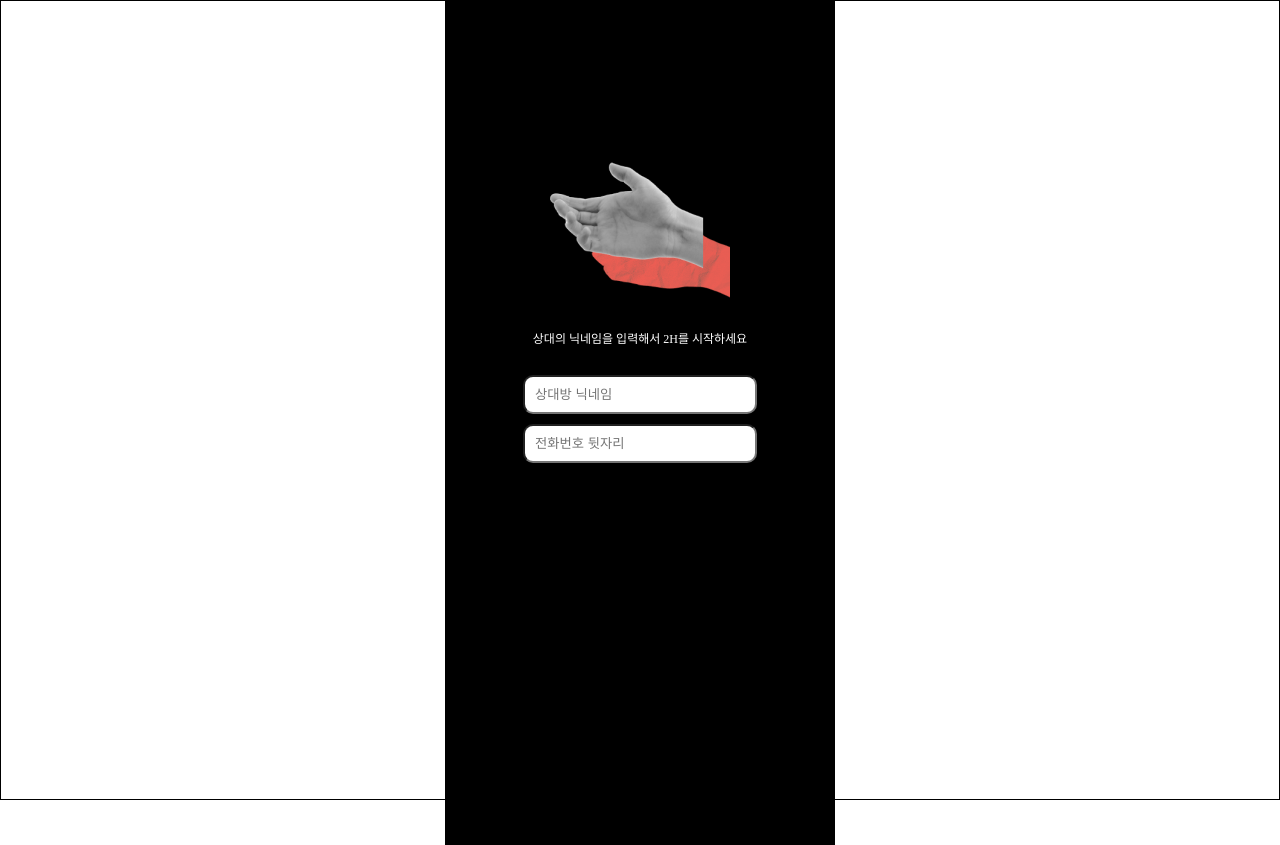
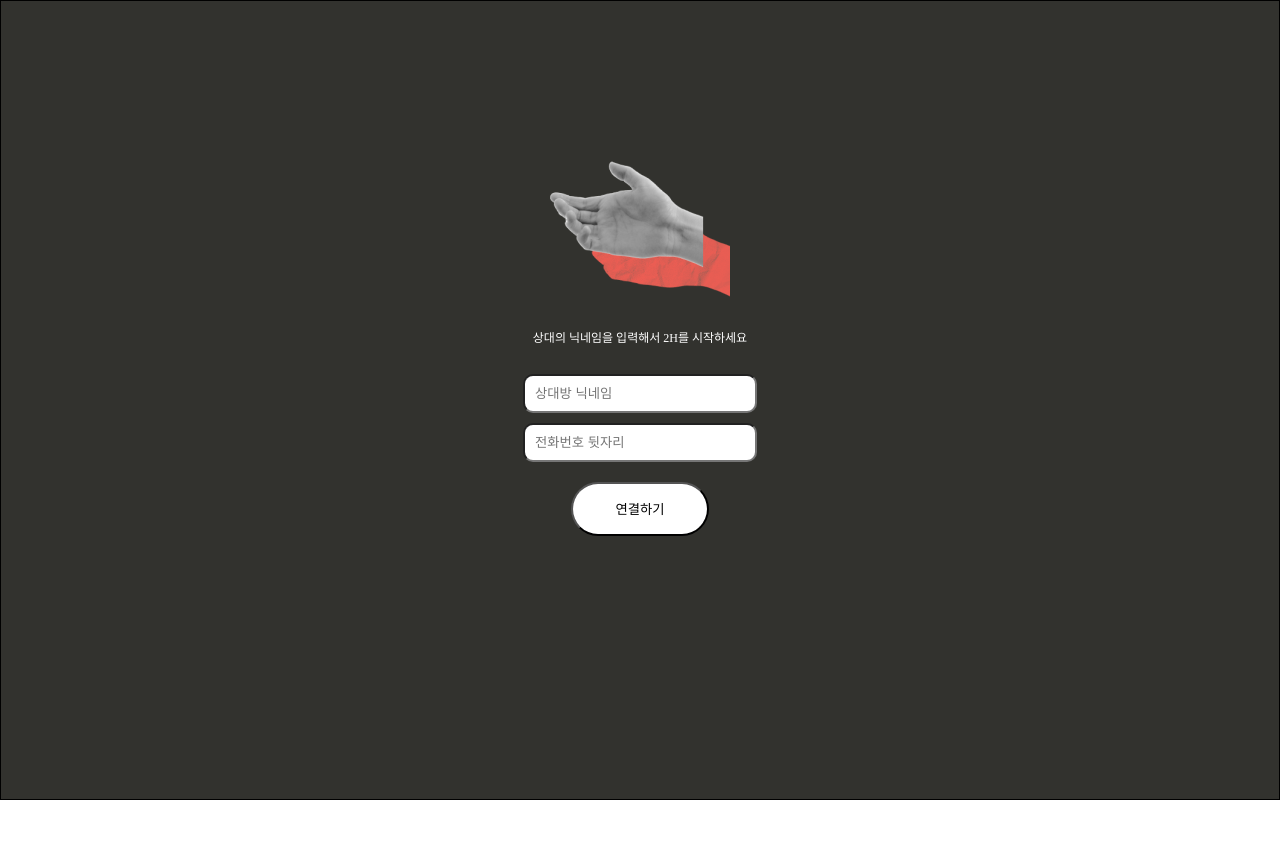
Before and after one commit to 31th-Sopkathon-Named/sopkathon-client, a React (Create React App) app: page /pair in a window 1280 px wide. After the commit the page ends 800 px from the top, so only its background shows below. Built offline with nearby package versions, Linux system fonts and the light colour scheme.

Commit message:
Feat: 서버 코드 구현

```diff
--- a/src/App.js
+++ b/src/App.js
@@ -1,7 +1,6 @@
 import React from 'react';
 import { RecoilRoot } from 'recoil';
 import { ThemeProvider } from 'styled-components';
-import Container from './components/common/Container';
 import Router from './pages/Router';
 import GlobalStyle from './styles/globalStyle';
 import theme from './styles/theme';
@@ -18,9 +17,7 @@ export default function App() {
     <RecoilRoot>
       <GlobalStyle />
       <ThemeProvider theme={theme}>
-        <Container>
-          <Router />
-        </Container>
+        <Router />
       </ThemeProvider>
     </RecoilRoot>
   );
--- a/src/pages/Home.jsx
+++ b/src/pages/Home.jsx
@@ -4,7 +4,7 @@ import { userAPI, matchAPI, evaluateAPI } from '../core/api/userAPI';
 import styled from 'styled-components';
 
 import { ReactComponent as MainLogo } from '../assets/logos/mainLogo.svg';
-import ClockImg from '../assets/images/clock.png';
+import ClockImg from '../assets/images/miniClock.png';
 
 // import Container from '../components/common/Container';
 import Button from '../components/common/Button';
@@ -37,7 +37,7 @@ export default function Home() {
 
 const StyledContainer = styled.section`
   /* background-image: url('../assets/images/backgroundImg.png'); */
-  background-color: black;
+  background-color: #32322e;
   text-align: center;
   padding-top: 143px;
   height: 100vh;
--- a/src/pages/My.jsx
+++ b/src/pages/My.jsx
@@ -1,9 +1,27 @@
-import React from 'react';
+import React, { useState } from 'react';
+import { useNavigate } from 'react-router-dom';
 import styled from 'styled-components';
 
+import { userAPI } from '../core/api/userAPI';
+
+import Button from '../components/common/Button';
 import icon_clock from '../assets/images/clock.png';
 
 export default function My() {
+  const navigate = useNavigate();
+  const [nickName, setNickName] = useState('');
+  const [phoneNum, setPhoneNum] = useState('');
+  const handleNickNameInput = (e) => {
+    setNickName(e.target.value);
+  };
+  const handlePhoneNumInput = (e) => {
+    setPhoneNum(e.target.value);
+  };
+
+  const handleClickLoginButton = () => {
+    userAPI(nickName, phoneNum);
+    navigate('/pair');
+  };
   return (
     <div>
       <Wrapper>
@@ -11,10 +29,11 @@ export default function My() {
           <IconClock src={icon_clock} alt="clock" />
         </ClockWrapper>
         <InputBox>
-          <p>상대의 닉네임을 입력해서 2H를 시작하세요</p>
-          <MyNickName placeholder="닉네임" />
-          <MyNum placeholder="전화번호 뒷자리" />
+          <p>상대에게 보일 닉네임을 입력해서 2H를 시작하세요</p>
+          <MyNickName onChange={handleNickNameInput} placeholder="닉네임" />
+          <MyNum onChange={handlePhoneNumInput} placeholder="전화번호 뒷자리" />
         </InputBox>
+        <Button text="로그인" enabled={true} onClick={handleClickLoginButton} />
       </Wrapper>
     </div>
   );
@@ -22,10 +41,9 @@ export default function My() {
 
 const Wrapper = styled.div`
   border: solid 1px black;
-  height: 844px;
-  width: 390px;
+  height: 100vh;
   text-align: center;
-  background-color: black;
+  background-color: #32322e;
   margin: 0 auto;
 
   p {
@@ -59,4 +77,5 @@ const InputBox = styled.div`
   display: flex;
   flex-direction: column;
   gap: 10px;
+  margin-bottom: 20px;
 `;
--- a/src/pages/Pair.jsx
+++ b/src/pages/Pair.jsx
@@ -1,9 +1,26 @@
-import React from 'react';
+import React, { useState } from 'react';
 import styled from 'styled-components';
+import { useNavigate } from 'react-router-dom';
+import { matchAPI } from '../core/api/userAPI';
 
+import Button from '../components/common/Button';
 import icon_hand from '../assets/images/hand.png';
 
 export default function My() {
+  const navigate = useNavigate();
+  const [nickName, setNickName] = useState('');
+  const [phoneNum, setPhoneNum] = useState('');
+  const handleNickNameInput = (e) => {
+    setNickName(e.target.value);
+  };
+  const handlePhoneNumInput = (e) => {
+    setPhoneNum(e.target.value);
+  };
+
+  const handleClickConnectButton = () => {
+    matchAPI(nickName, phoneNum);
+    navigate('/question/1');
+  };
   return (
     <div>
       <Wrapper>
@@ -12,9 +29,10 @@ export default function My() {
         </ClockWrapper>
         <InputBox>
           <p>상대의 닉네임을 입력해서 2H를 시작하세요</p>
-          <MyNickName placeholder="상대방 닉네임" />
-          <MyNum placeholder="전화번호 뒷자리" />
+          <MyNickName onChange={handleNickNameInput} placeholder="상대방 닉네임" />
+          <MyNum onChange={handlePhoneNumInput} placeholder="전화번호 뒷자리" />
         </InputBox>
+        <Button text="연결하기" enabled={true} onClick={handleClickConnectButton} />
       </Wrapper>
     </div>
   );
@@ -22,10 +40,9 @@ export default function My() {
 
 const Wrapper = styled.div`
   border: solid 1px black;
-  height: 844px;
-  width: 390px;
+  height: 100vh;
   text-align: center;
-  background-color: black;
+  background-color: #32322e;
   margin: 0 auto;
 
   p {
@@ -59,4 +76,5 @@ const InputBox = styled.div`
   display: flex;
   flex-direction: column;
   gap: 10px;
+  margin-bottom: 20px;
 `;
```
Also changed, not shown: src/assets/images/miniClock.png (added).
